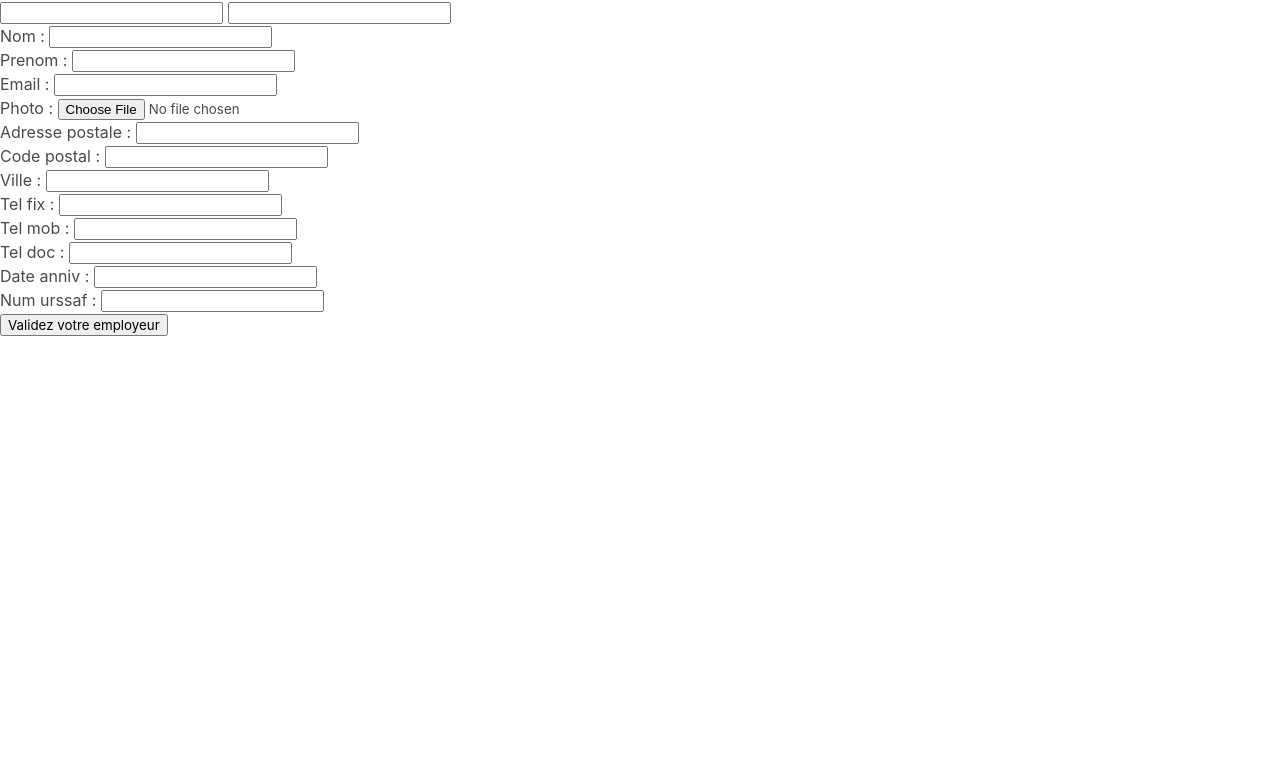
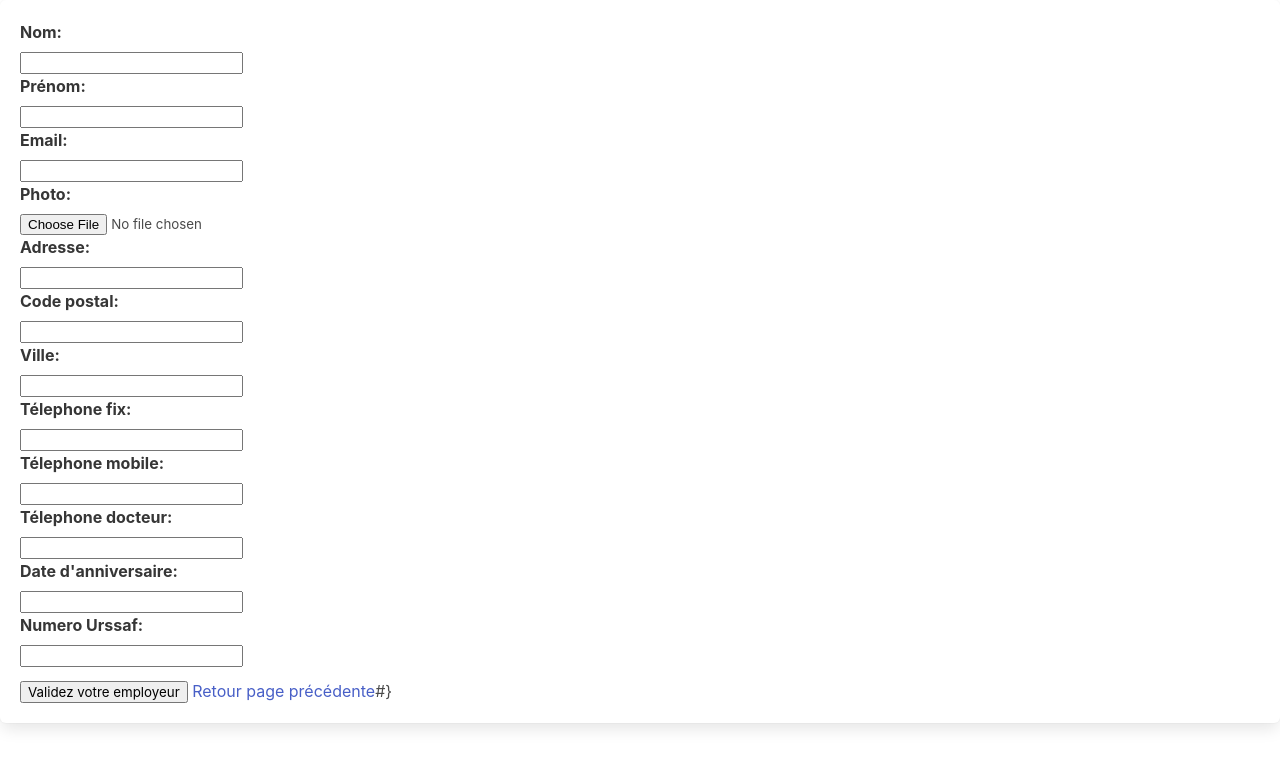
Before and after one commit to quentin8469/assmat-v1, a Django app: template App_AssMat/famille/templates/famille/employeur_create.html in a window 1280 px wide. Shown: the top 768 px of the page. Run offline with Django 4.2, Linux system fonts and the light colour scheme; the template is opened without the code that fills it: values that come from a table or form of the project are taken from there, others are empty.

Commit message:
WIP but ...

```diff
--- a/App_AssMat/famille/models.py
+++ b/App_AssMat/famille/models.py
@@ -1,5 +1,5 @@
 from django.db import models
-
+from django.urls import reverse
 from account.models import CustomUser
 
 # Create your models here.
@@ -28,7 +28,6 @@ class Employeur(models.Model):
 
 
 
-
 class Famille(models.Model):
     pass
 
--- a/App_AssMat/famille/templates/famille/employeur_create.html
+++ b/App_AssMat/famille/templates/famille/employeur_create.html
@@ -1,4 +1,4 @@
-<!DOCTYPE html>
+
 {% load static %}
 <html lang="en">
 <head>
@@ -9,10 +9,58 @@
     <title>Super_AssMat</title>
 
 </head>
-<form action="/famille/" method="POST">
+<form action="" method="POST" class="box">
     {% csrf_token %}
-        {{form.nom}}
-        {{form.prenom}}
-        {{form.as_p}}
+        <div class="field">
+            <label class="label">Nom:</label>
+            <div class="control">
+                {{form.nom}}
+            </div>
+            <label class="label">Prénom:</label>
+            <div class="control">
+                {{form.prenom}}
+            </div>
+            <label class="label">Email:</label>
+            <div class="control">
+                {{form.email}}
+            </div>
+            <label class="label">Photo:</label>
+            <div class="control">
+                {{form.photo}}
+            </div>
+            <label class="label">Adresse:</label>
+            <div class="control">
+                {{form.adresse_postale}}
+            </div>
+            <label class="label">Code postal:</label>
+            <div class="control">
+                {{form.code_postal}}
+            </div>
+            <label class="label">Ville:</label>
+            <div class="control">
+                {{form.ville}}
+            </div>
+            <label class="label">Télephone fix:</label>
+            <div class="control">
+                {{form.tel_fix}}
+            </div>
+            <label class="label">Télephone mobile:</label>
+            <div class="control">
+                {{form.tel_mob}}
+            </div>
+            <label class="label">Télephone docteur:</label>
+            <div class="control">
+                {{form.tel_doc}}
+            </div>
+            <label class="label">Date d'anniversaire:</label>
+            <div class="control">
+                {{form.date_anniv}}
+            </div>
+            <label class="label">Numero Urssaf:</label>
+            <div class="control">
+                {{form.num_urssaf}}
+            </div>
+        </div>
     <input class="validation" type="submit" value="Validez votre employeur">
+    <a class="" href="" >Retour page précédente</a>#}
 </form>
--- a/App_AssMat/famille/templates/famille/employeur_list.html
+++ b/App_AssMat/famille/templates/famille/employeur_list.html
@@ -3,7 +3,7 @@
 
 <meta name="viewport" content="width=device-width, initial-scale=1">
 <link rel="stylesheet" href="https://cdn.jsdelivr.net/npm/bulma@0.9.3/css/bulma-rtl.min.css">
-{% block content %}
+
 <section class="section is-medium">
   <h1 class="title">Recap famille</h1>
         <h2 class="subtitle">
@@ -11,6 +11,7 @@
         </h2>
         <h2> liste famille, utile a voir comment l'utiliser( penser a rapatrier enfant ici une fois crée avec le crontrat)</h2>
         <h2> sera afficher sur le dashboard</h2>
+        <a class="" href="">Creation d'une nouvelle Famille</a>
   <table class="table">
 
       <thead>
@@ -48,4 +49,3 @@
       </tbody>
   </table>
 </section>
-{% endblock %}
--- a/App_AssMat/famille/urls.py
+++ b/App_AssMat/famille/urls.py
@@ -11,6 +11,6 @@ app_name = 'famille'
 
 urlpatterns = [
     path('', EmployeurView.as_view(), name='liste_employeurs'),
-    path('nouveau_employeur/', EmployeurCreate.as_view(), name='creation-employeur'),
+    path('creation_employeur/', EmployeurCreate.as_view(), name='creation_employeur'),
 
 ] + static(settings.MEDIA_URL, document_root=settings.MEDIA_ROOT)
--- a/App_AssMat/famille/views.py
+++ b/App_AssMat/famille/views.py
@@ -1,5 +1,7 @@
 
 from django.views.generic import ListView, CreateView
+
+
 from famille.models import Employeur
 
 from famille.forms import NewEmployeurForm
@@ -14,6 +16,7 @@ class EmployeurCreate(CreateView):
        model = Employeur
        form_class = NewEmployeurForm
        template_name = "famille/employeur_create.html"
+       success_url = '/liste_employeurs/'
 
        def form_valid(self, form):
            form.instance.ass_mat = self.request.user
```
Also changed, not shown: App_AssMat/dashboard/templates/dashboard/base_dashboard.html (+1 -7 lines), App_AssMat/dashboard/templates/dashboard/recap_dashboard.html (added, +13 -0 lines), App_AssMat/db.sqlite3.
